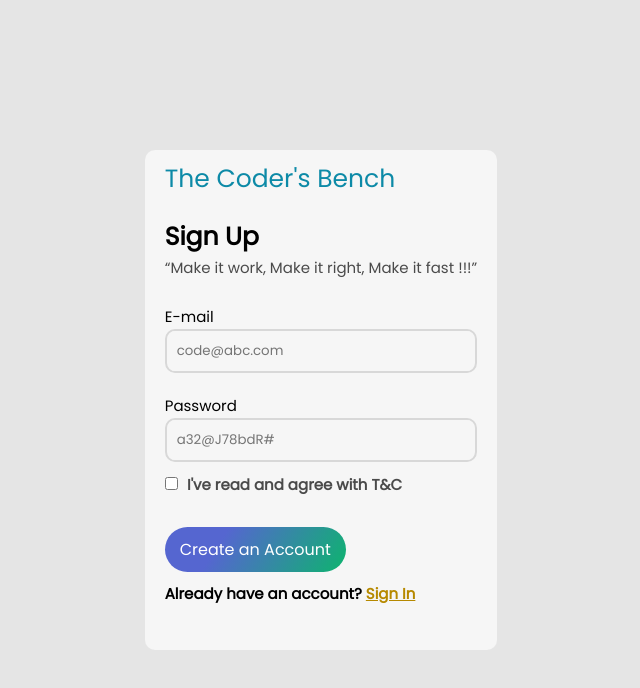
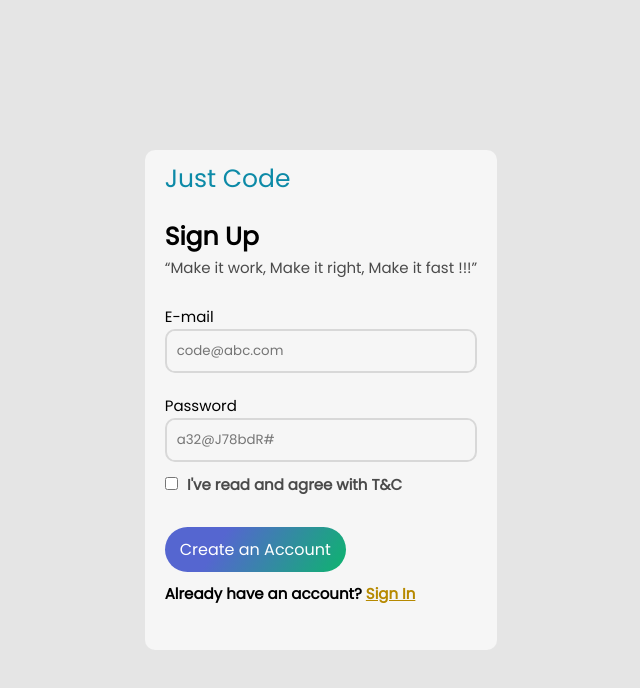
Before and after one commit to imsatyamshandilya/The_Coder_Bench_Login_site, a plain HTML site: page index.html in a window 1280 px wide. Shown: the whole page, without its empty margins (319-959 px from the left). Drawn offline with Linux system fonts and the light colour scheme.

Commit message:
Update index.html

```diff
--- a/index.html
+++ b/index.html
@@ -17,7 +17,7 @@
             <div class="login-text">
                 <div class="logo">
                     <span><i class="fab fa-speakap"></i></span>
-                    <span>The Coder's Bench</span>
+                    <span>Just Code</span>
                 </div>
                 <h1>Sign Up</h1>
                 <p>“Make it work, Make it right, Make it fast !!!”</p>
```
